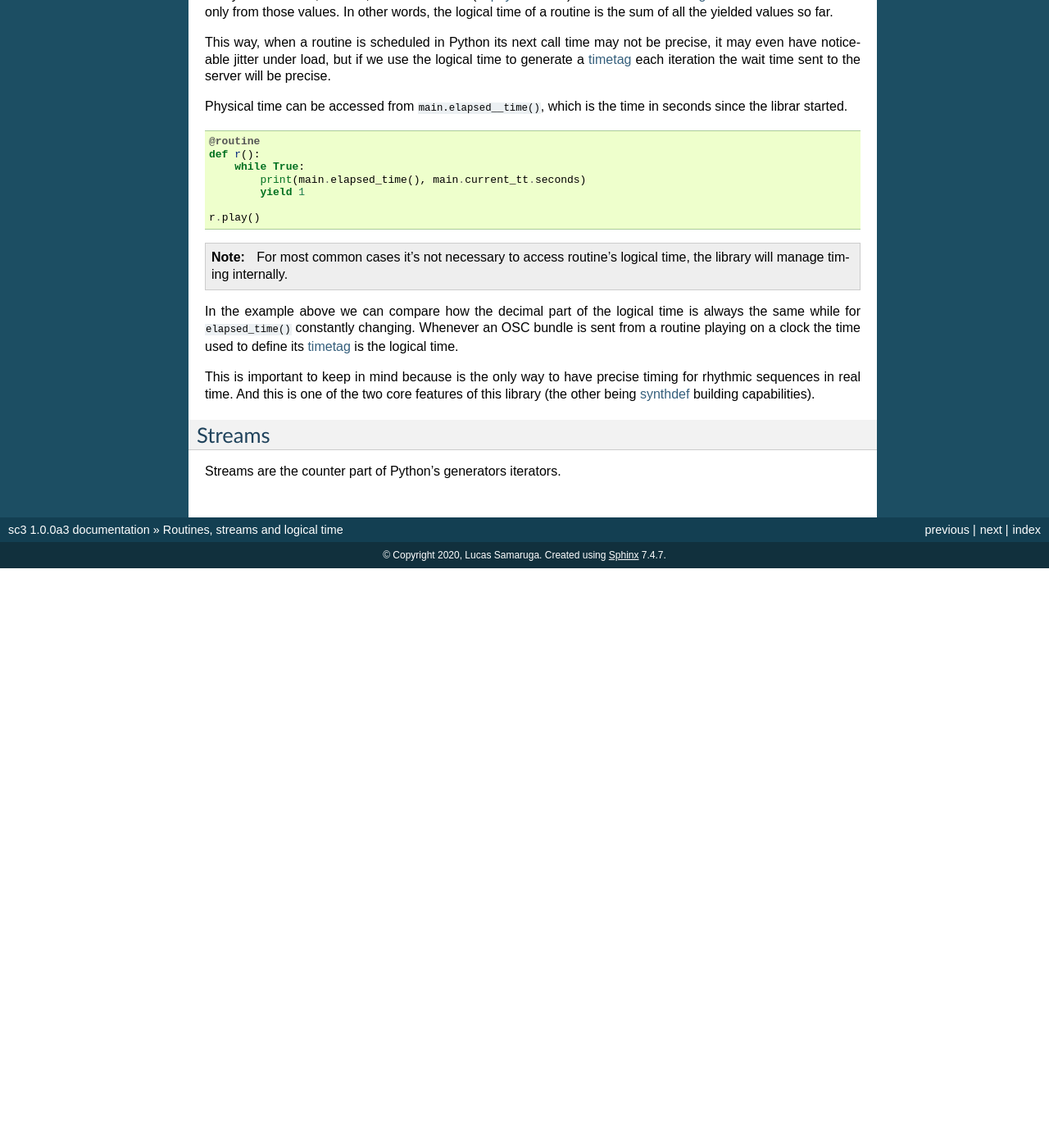
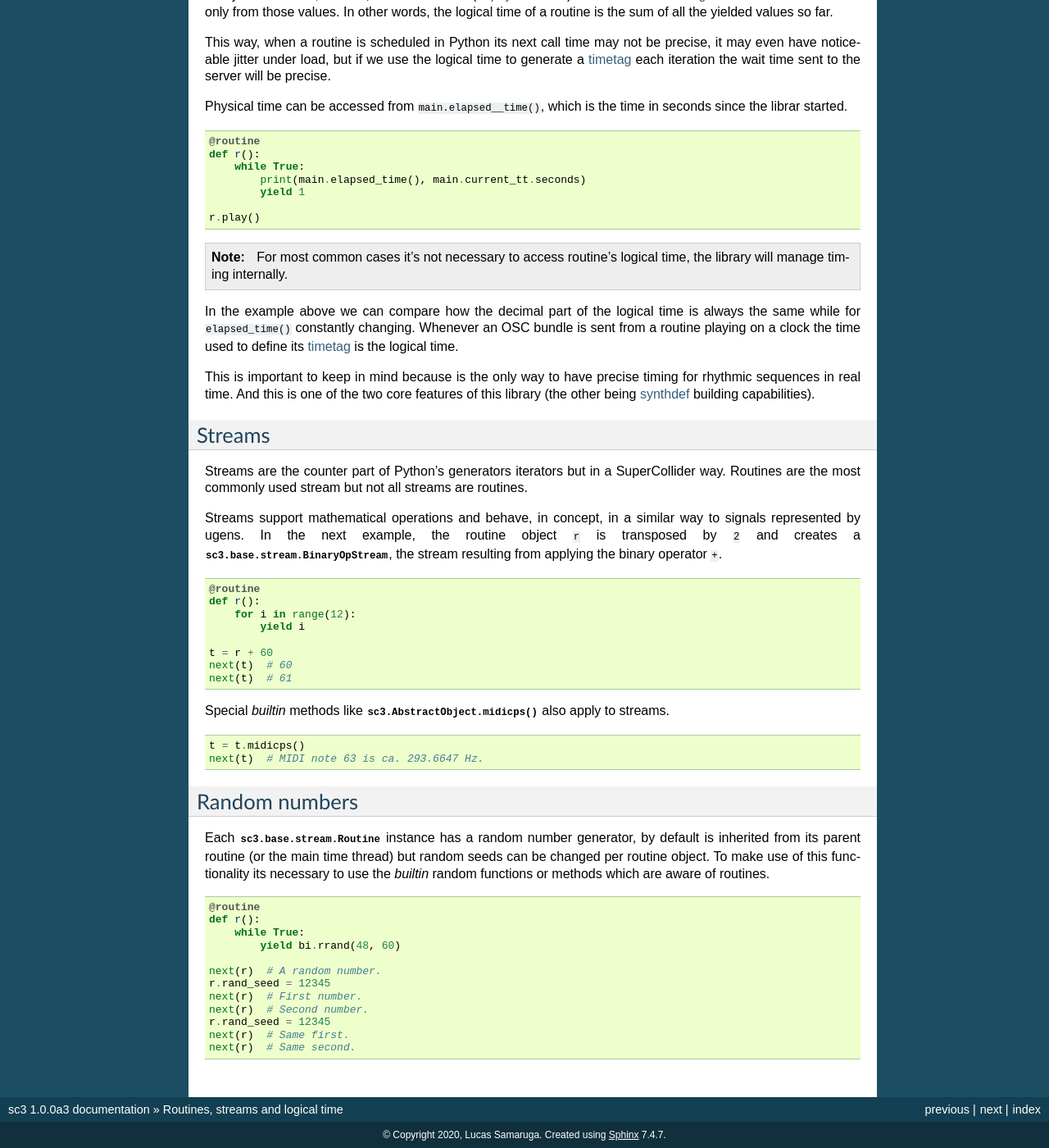
Before and after one commit to smrg-lm/sc3, a Sphinx documentation site: the page built from docs/source/intro/routine.rst, in a window 1280 px wide and 1400 px high, scrolled down 1373 px. Shown: the whole window at 82% size. Built offline with Sphinx 7.4.7, drawn with Linux system fonts in a browser that asks for light colours; before the commit the page ends 2066 px from its top, so only the background shows below that.

Commit message:
Very basic intro to streams and randomness

```diff
--- a/docs/source/intro/routine.rst
+++ b/docs/source/intro/routine.rst
@@ -131,6 +131,56 @@ capabilities).
 Streams
 -------
 
-.. TODO
+Streams are the counter part of Python's generators iterators but in a
+SuperCollider way. Routines are the most commonly used stream but not all
+streams are routines.
 
-Streams are the counter part of Python's generators iterators.
+Streams support mathematical operations and behave, in concept, in a similar
+way to signals represented by :term:`ugens`. In the next example, the routine
+object ``r`` is transposed by ``2`` and creates a
+:class:`sc3.base.stream.BinaryOpStream`, the stream resulting from applying the
+binary operator ``+``.
+
+::
+
+  @routine
+  def r():
+      for i in range(12):
+          yield i
+
+  t = r + 60
+  next(t)  # 60
+  next(t)  # 61
+
+Special `builtin` methods like :meth:`sc3.AbstractObject.midicps` also apply
+to streams.
+
+::
+
+  t = t.midicps()
+  next(t)  # MIDI note 63 is ca. 293.6647 Hz.
+
+
+Random numbers
+--------------
+
+Each :class:`sc3.base.stream.Routine` instance has a random number generator,
+by default is inherited from its parent routine (or the main time thread) but
+random seeds can be changed per routine object. To make use of this
+functionality its necessary to use the `builtin` random functions or methods
+which are aware of routines.
+
+::
+
+  @routine
+  def r():
+      while True:
+          yield bi.rrand(48, 60)
+
+  next(r)  # A random number.
+  r.rand_seed = 12345
+  next(r)  # First number.
+  next(r)  # Second number.
+  r.rand_seed = 12345
+  next(r)  # Same first.
+  next(r)  # Same second.
```
Also changed, not shown: 2 other files.
